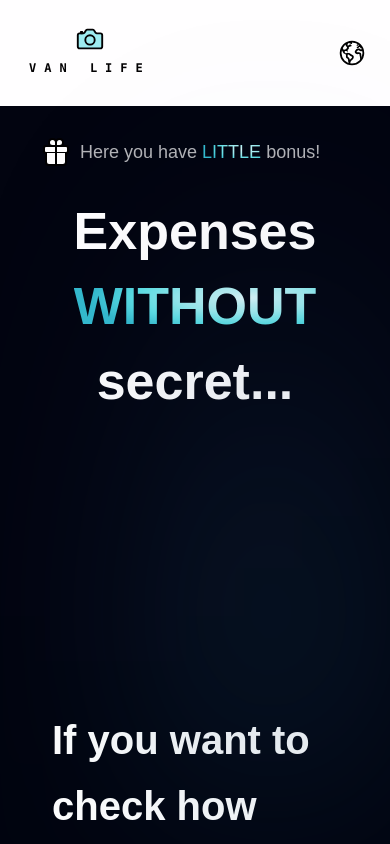
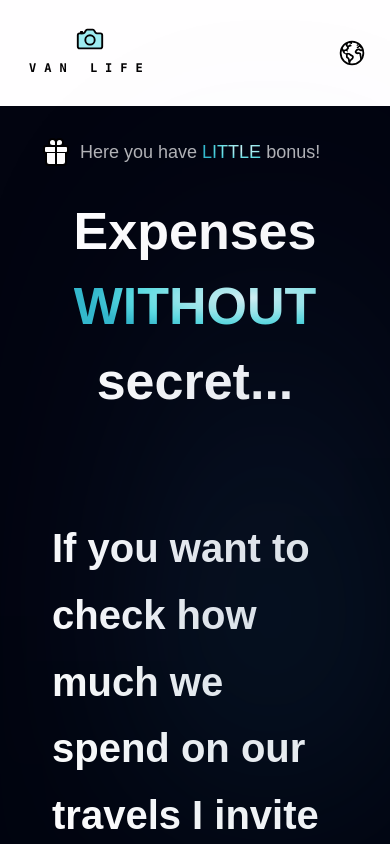
Before and after one commit to designByMilencja/Van-Life-Website, a React (Vite) app in the folder van-life/: page /expenses in a window 390 px wide. Shown: the top 844 px of the page. Built offline with nearby package versions, Linux system fonts and the light colour scheme.

Commit message:
feat(HeaderExpenses): changed margin and height

```diff
--- a/van-life/src/components/expenses/HeaderExpenses.jsx
+++ b/van-life/src/components/expenses/HeaderExpenses.jsx
@@ -6,16 +6,14 @@ import HeadingOne from "../common/HeadingOne.jsx";
 
 const HeaderExpenses = () => {
     return (
-        <section className={`flex md:flex-row flex-col ${styles.paddingY} h-[65vh] w-full `}>
+        <section className={`flex md:flex-row flex-col ${styles.paddingY} w-full `}>
             <div className={`flex-1 flex-col xl:px-0 sm:px-16 px-6`}>
                 <Subheading icon={gift} alt="icon hummer" firstText="Here you have" importantText="LITTLE" secondText="bonus!"/>
                 <HeadingOne textOne="Expenses" textStrong="WITHOUT" textSecond="secret..."/>
-                <div className="flex p-2">
-                    <div className="mt-[80px]">
+                    <div className="mt-[20px]">
                         <div className="absolute z-[0] w-[40%] h-[15%] top-40 pink__gradient"></div>
                         <div className="absolute z-[1] w-[10%] h-[20%] rounded-full bottom-40 white__gradient"></div>
                         <div className="absolute z-[0] w-[20%] h-[70%] right-20 bottom-20  blue__gradient"></div>
-                    </div>
                 </div>
             </div>
         </section>
```
